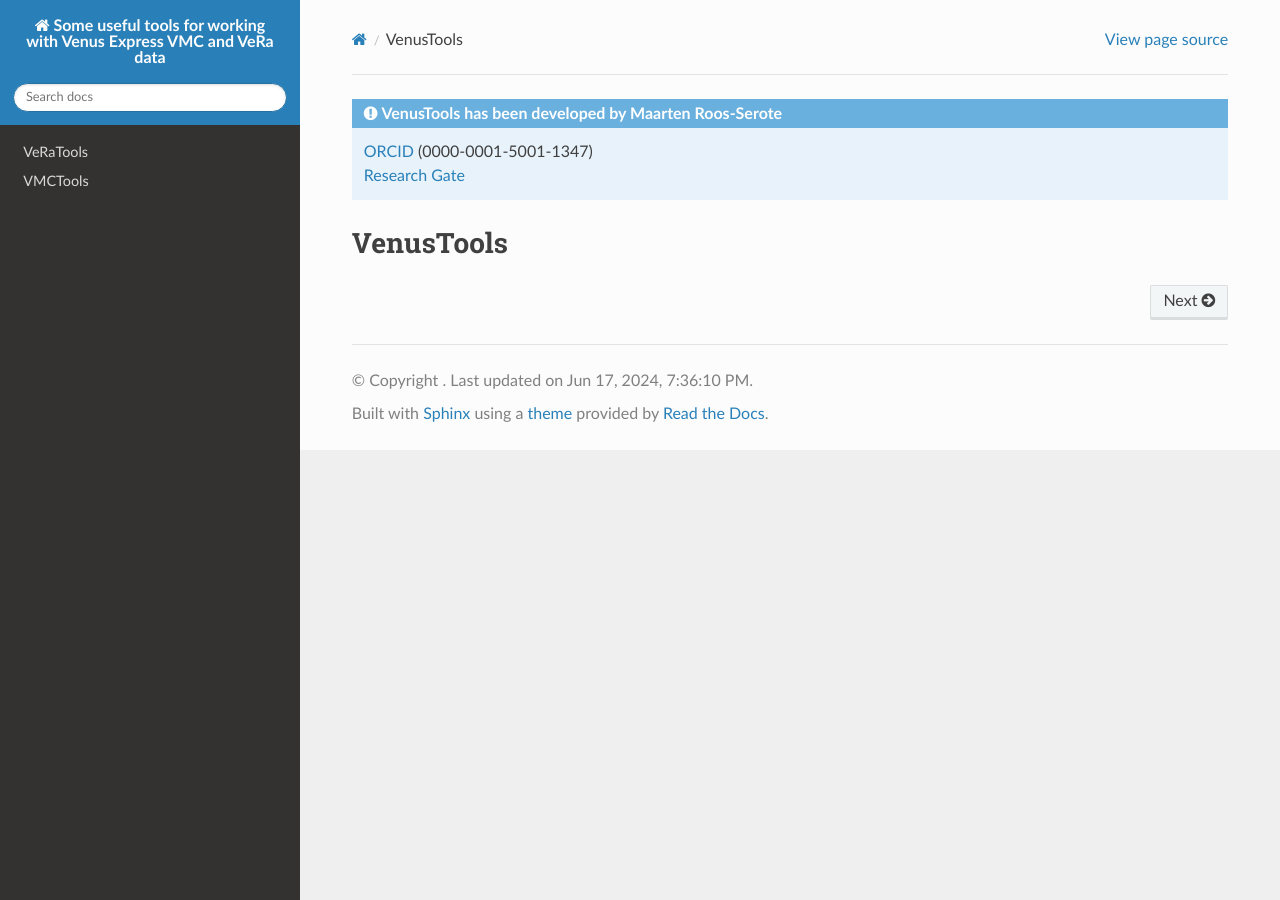
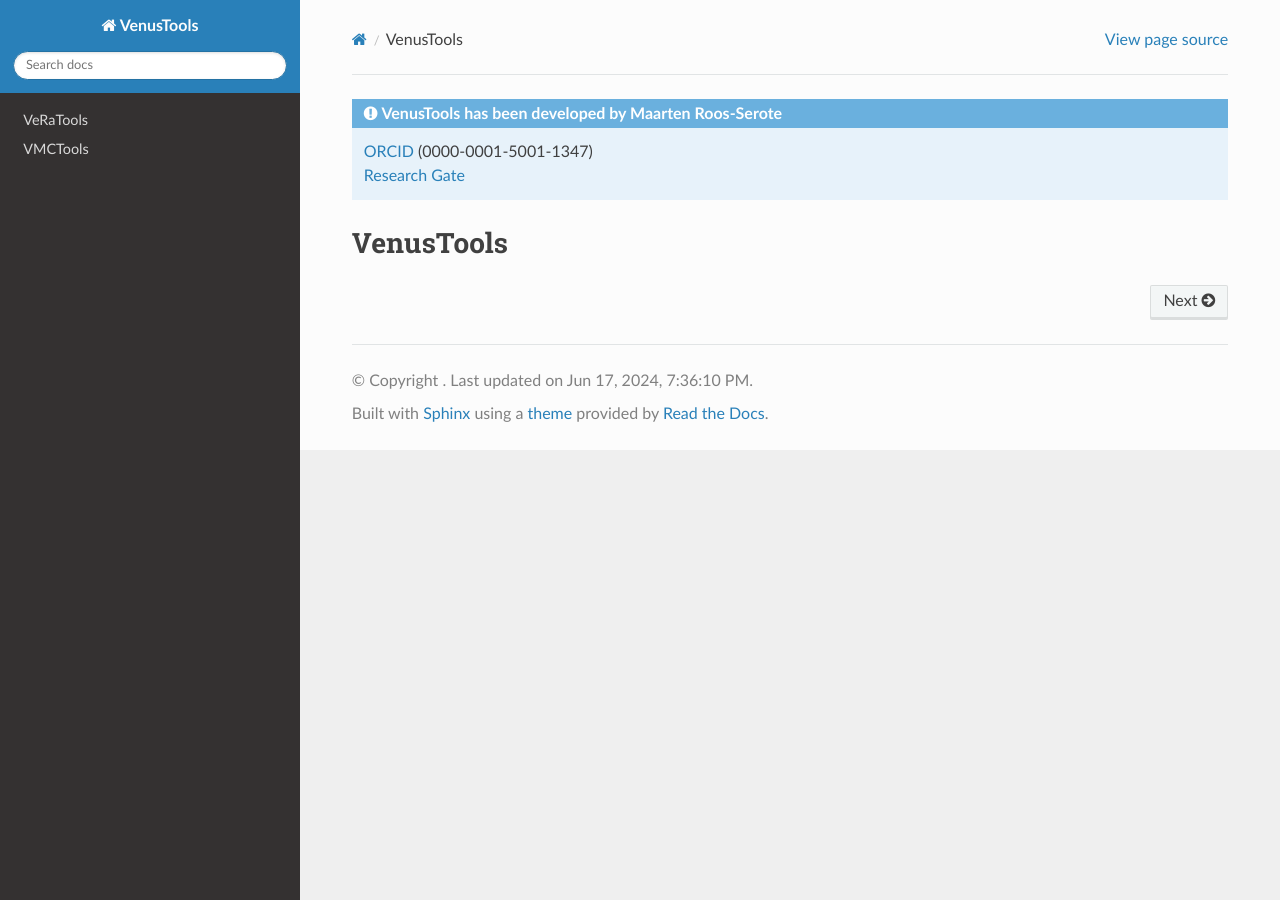
Before and after one commit to PleaseStateTheNatureOfYourInquiry/VenusTools, a Sphinx documentation site: the page built from docs/index.rst, in a window 1280 px wide. Built offline with Sphinx 7.4.7 and the Read the Docs theme 2.0.0, drawn with Linux system fonts in a browser that asks for light colours.

Commit message:
Update conf.py

```diff
--- a/docs/conf.py
+++ b/docs/conf.py
@@ -22,7 +22,7 @@ autodoc_mock_imports = ['HandyTools', 'DataTools', 'planetaryimage']
 
 # -- Project information -----------------------------------------------------
 
-project = 'Some useful tools for working with Venus Express VMC and VeRa data'
+project = 'VenusTools'
 author = 'Maarten Roos-Serote'
 
 # The full version, including alpha/beta/rc tags
```
